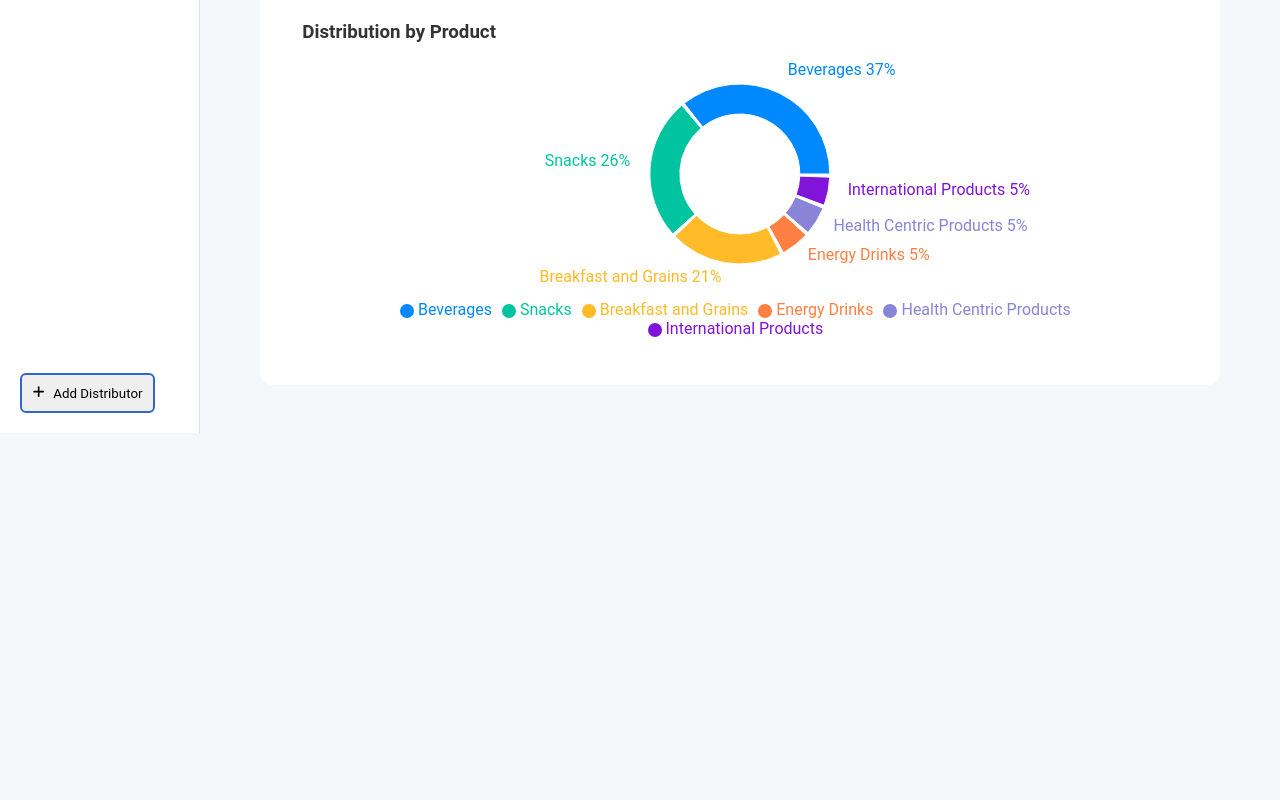
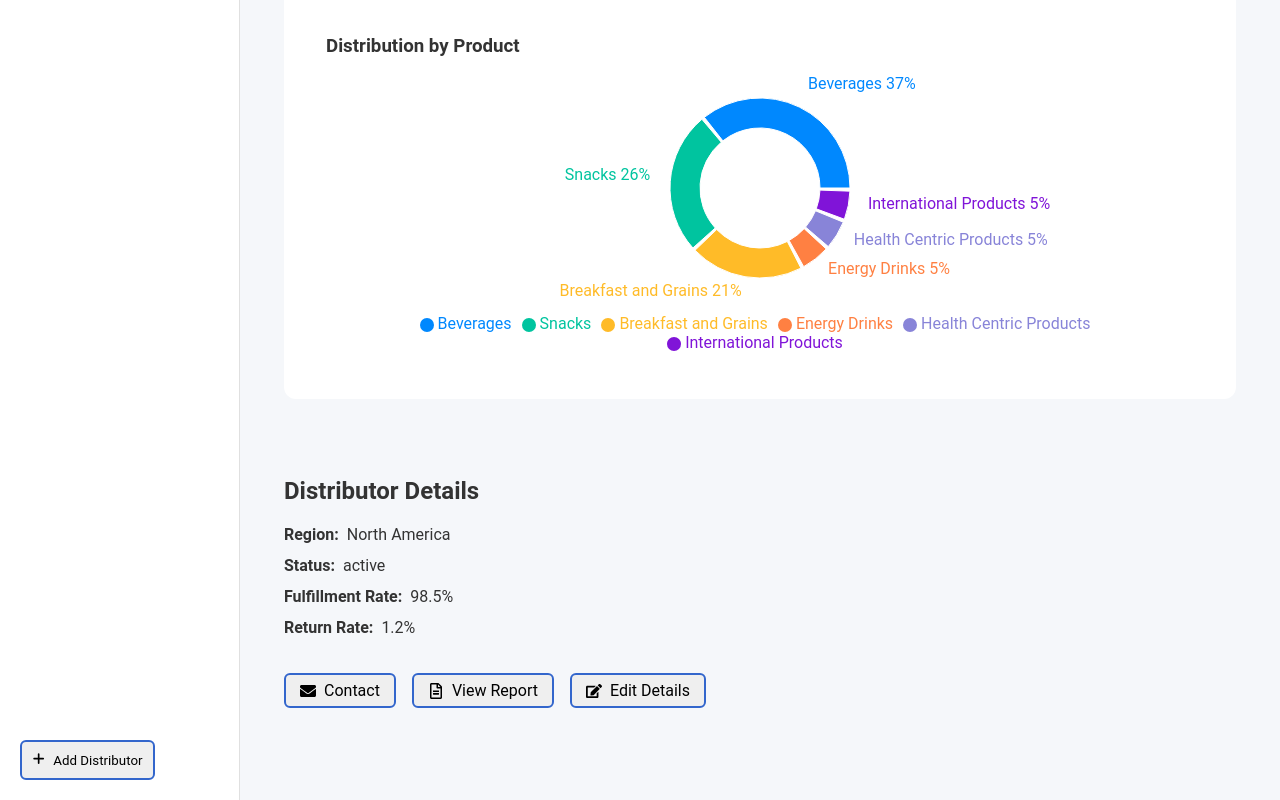
Before and after one commit to duokobia/augur-analytics, a React (Create React App) app: page / in a window 1280 px wide. Shown: the part 990-1790 px from the top of the page. Before the commit the page ends 1423 px from the top, so only its background shows below. Built offline with nearby package versions, Linux system fonts and the light colour scheme.

Commit message:
feat: Add distributor's details card to dashboard

```diff
--- a/src/components/Dashboard.js
+++ b/src/components/Dashboard.js
@@ -3,6 +3,8 @@ import PropTypes from "prop-types";
 import DistributorCard from "./DistributorCard";
 import ForecastChart from "./charts/ForecastChart";
 import RegionalDistributionChart from "./charts/RegionalDistributionChart.jsx";
+import DistributorDetails from "./DistributorDetails";
+
 import { IoCalendarNumberOutline } from "react-icons/io5";
 import { IoMdDownload, IoMdPrint } from "react-icons/io";
 import { FaRegCalendarCheck } from "react-icons/fa";
@@ -93,6 +95,7 @@ const Dashboard = ({ distributor }) => {
           <RegionalDistributionChart data={distributor.topProducts} />
         </div>
       </div>
+      <DistributorDetails distributor={distributor} />
     </div>
   );
 };
--- /dev/null
+++ b/src/components/DistributorDetails.js
@@ -0,0 +1,58 @@
+import React from "react";
+import { FaEnvelope, FaRegFileAlt, FaEdit } from "react-icons/fa";
+import PropTypes from "prop-types";
+
+function DistributorDetails({ distributor }) {
+  return (
+    <div className="distributor-details">
+      <div className="details-header">
+        <h2>Distributor Details</h2>
+      </div>
+      <div className="details-grid">
+        <div className="detail-item">
+          <div className="detail-label">Region:</div>
+          <div className="detail-value">{distributor.region}</div>
+        </div>
+        <div className="detail-item">
+          <div className="detail-label">Status:</div>
+          <div className={`detail-value status-${distributor.status}`}>
+            {distributor.status}
+          </div>
+        </div>
+        <div className="detail-item">
+          <div className="detail-label">Fulfillment Rate:</div>
+          <div className="detail-value">{distributor.fulfillmentRate}%</div>
+        </div>
+        <div className="detail-item">
+          <div className="detail-label">Return Rate:</div>
+          <div className="detail-value">{distributor.returnRate}%</div>
+        </div>
+      </div>
+      <div className="details-actions">
+        <button className="action-button">
+          <FaEnvelope />
+          <span>Contact</span>
+        </button>
+        <button className="action-button">
+          <FaRegFileAlt />
+          <span>View Report</span>
+        </button>
+        <button className="action-button">
+          <FaEdit />
+          <span>Edit Details</span>
+        </button>
+      </div>
+    </div>
+  );
+}
+
+DistributorDetails.propTypes = {
+  distributor: PropTypes.shape({
+    region: PropTypes.string.isRequired,
+    status: PropTypes.string.isRequired,
+    fulfillmentRate: PropTypes.number.isRequired,
+    returnRate: PropTypes.number.isRequired,
+  }).isRequired,
+};
+
+export default DistributorDetails;
--- a/src/styles.css
+++ b/src/styles.css
@@ -20,13 +20,18 @@ body {
   display: flex;
   flex: 1;
   overflow: hidden;
+  padding-top: 60px;
 }
 
 /* Navbar */
 .navbar {
+  position: fixed;
+  top: 0;
+  z-index: 1000;
   display: flex;
   justify-content: space-between;
   align-items: center;
+  width: 100%;
   height: 60px;
   padding: 0 20px;
   background-color: #ffffff;
@@ -179,7 +184,7 @@ body {
   display: flex;
   flex-direction: column;
   transition: all 0.3s ease;
-  overflow-y: auto;
+  position: sticky;
 }
 .sidebar-header {
   padding: 20px;
@@ -253,9 +258,10 @@ body {
 
 /* Dashboard */
 .dashboard{
+  flex: 1;
   overflow-y: auto;
-  width: 100vw;
-  padding: 6px 36px 6px 36px;
+  padding: 20px;
+  height: 100%;
 }
 /* Dashboard header */
 .dashboard-header{
@@ -417,3 +423,29 @@ body {
   border-radius: 12px;
   background-color: white;
 }
+
+/* distributor-details */
+.distributor-details{
+  display: flex;
+  flex-direction: column;
+  gap: 20px;
+  margin-bottom: 36px;
+  padding: 36px 24px 36px 24px;
+}
+.details-grid{
+  display: flex;
+  flex-direction: column;
+  gap: 12px;
+}
+.detail-item{
+  display: flex;
+  gap: 8px;
+}
+.detail-label{
+  font-weight: 700;
+}
+.details-actions{
+  display: flex;
+  gap: 16px;
+  margin-top: 16px;
+}
```
